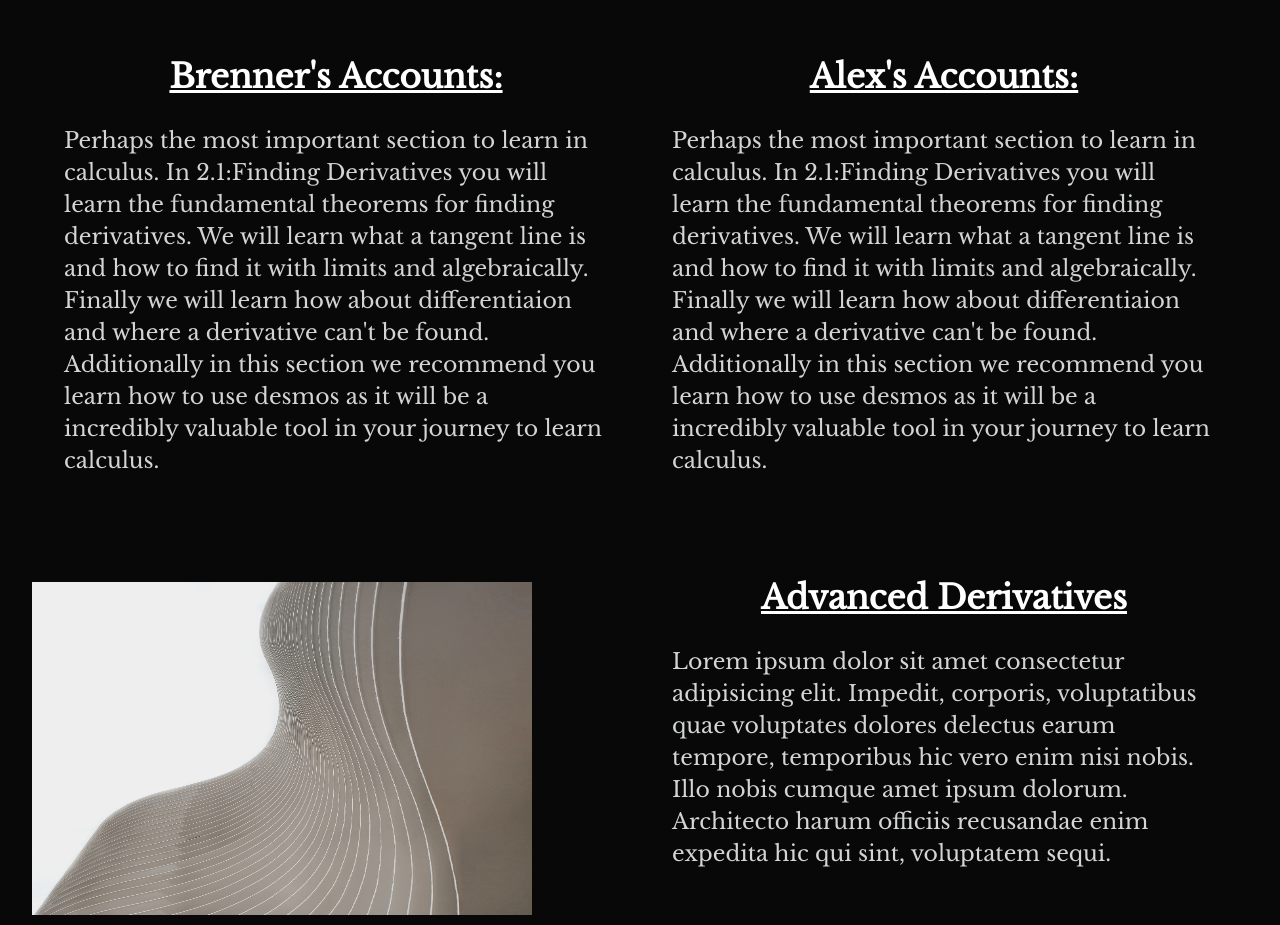
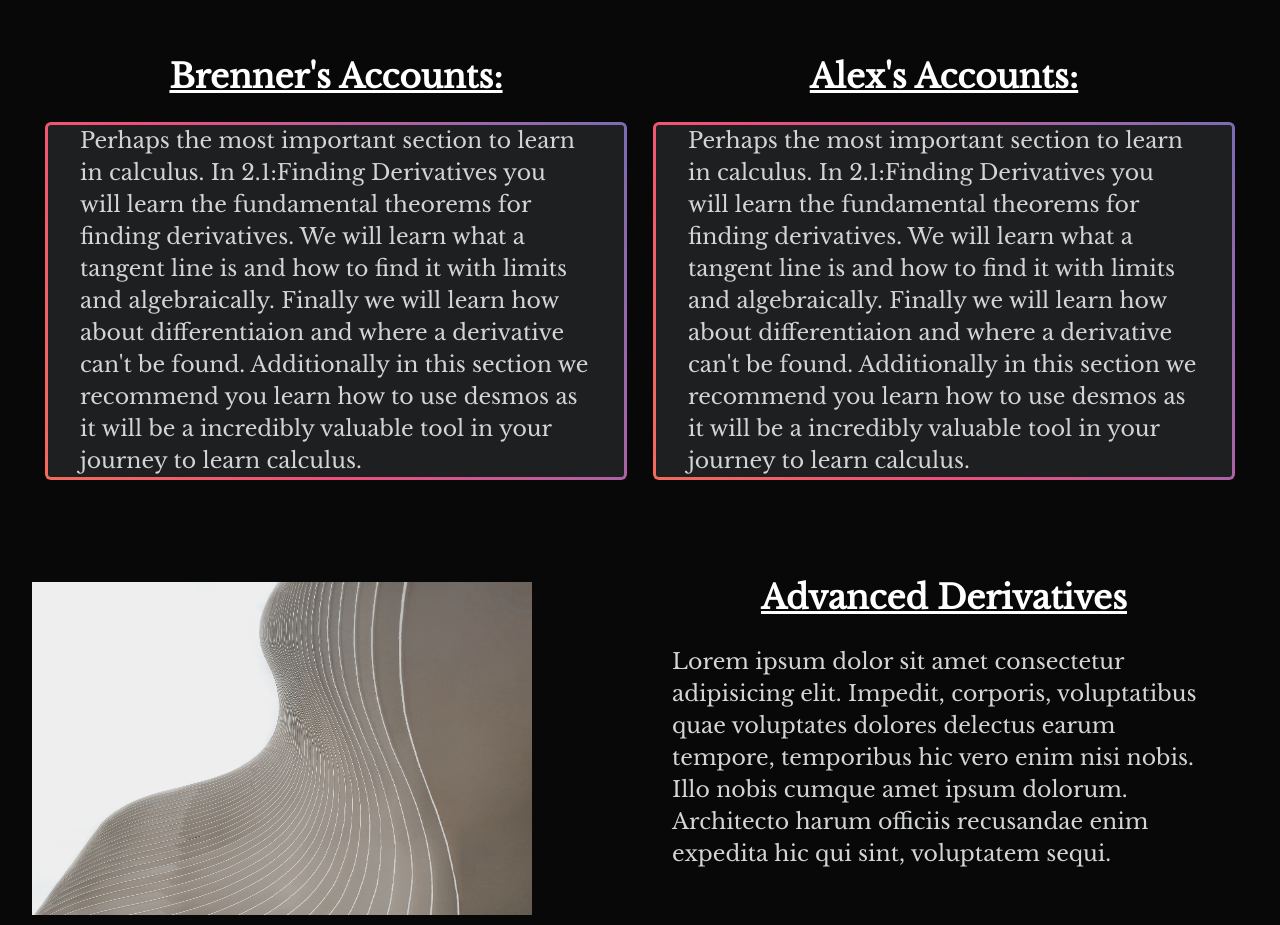
Before and after one commit to AnonymousRand/CruzHacks2023, a plain HTML site: page about.html in a window 1280 px wide. Shown: the part 1020-1945 px from the top of the page. Drawn offline with nearby package versions, Linux system fonts and the light colour scheme.

Commit message:
started fancy boxes!

```diff
--- a/about.html
+++ b/about.html
@@ -143,21 +143,26 @@
   <div class="introPanel">
     <div style="width: 50%; float:left">
       <h2><a href="#">Brenner's Accounts:</a></h2>
+      <div class="gradient-border" id="box">
       <p>Perhaps the most important section to learn in calculus. In 2.1:Finding Derivatives you
          will learn the fundamental theorems for finding derivatives.
         We will learn what a tangent line is and how to find it with limits and algebraically.
         Finally we will learn how about differentiaion and where a derivative can't be found.
       Additionally in this section we recommend you learn how to use desmos as it will be a incredibly valuable
     tool in your journey to learn calculus.  </p>
+      </div>
     </div>
     <div style="width: 50%; float:right">
         <h2><a href="#">Alex's Accounts:</a></h2>
+        <div class="gradient-border" id="box">
         <p>Perhaps the most important section to learn in calculus. In 2.1:Finding Derivatives you
            will learn the fundamental theorems for finding derivatives.
           We will learn what a tangent line is and how to find it with limits and algebraically.
           Finally we will learn how about differentiaion and where a derivative can't be found.
         Additionally in this section we recommend you learn how to use desmos as it will be a incredibly valuable
-      tool in your journey to learn calculus.  </p>    </div>
+      tool in your journey to learn calculus.  </p>
+        </div>
+    </div>
   </div>
   <div class="introPanel">
     <div style="width: 50%; float:left">
--- a/style1.css
+++ b/style1.css
@@ -228,6 +228,41 @@ th, td{
   font-weight: bold;
 }
 
+.gradient-border {
+  --borderWidth: 3px;
+  background: #1D1F20;
+  position: relative;
+  border-radius: var(--borderWidth);
+  margin:1rem;
+}
+.gradient-border:after {
+  content: '';
+  position: absolute;
+  top: calc(-1 * var(--borderWidth));
+  left: calc(-1 * var(--borderWidth));
+  height: calc(100% + var(--borderWidth) * 2);
+  width: calc(100% + var(--borderWidth) * 2);
+  background: linear-gradient(60deg, #f79533, #f37055, #ef4e7b, #a166ab, #5073b8, #1098ad, #07b39b, #6fba82);
+  border-radius: calc(2 * var(--borderWidth));
+  z-index: -1;
+  animation: animatedgradient 3s ease alternate infinite;
+  background-size: 300% 300%;
+}
+
+
+@keyframes animatedgradient {
+	0% {
+		background-position: 0% 50%;
+	}
+	50% {
+		background-position: 100% 50%;
+	}
+	100% {
+		background-position: 0% 50%;
+	}
+}
+
+
 /* Change this in order to change the Dropdown symbol */
 li > a:after { content:  ' >'; }
 li > a:only-child:after { content: ''; }
```
